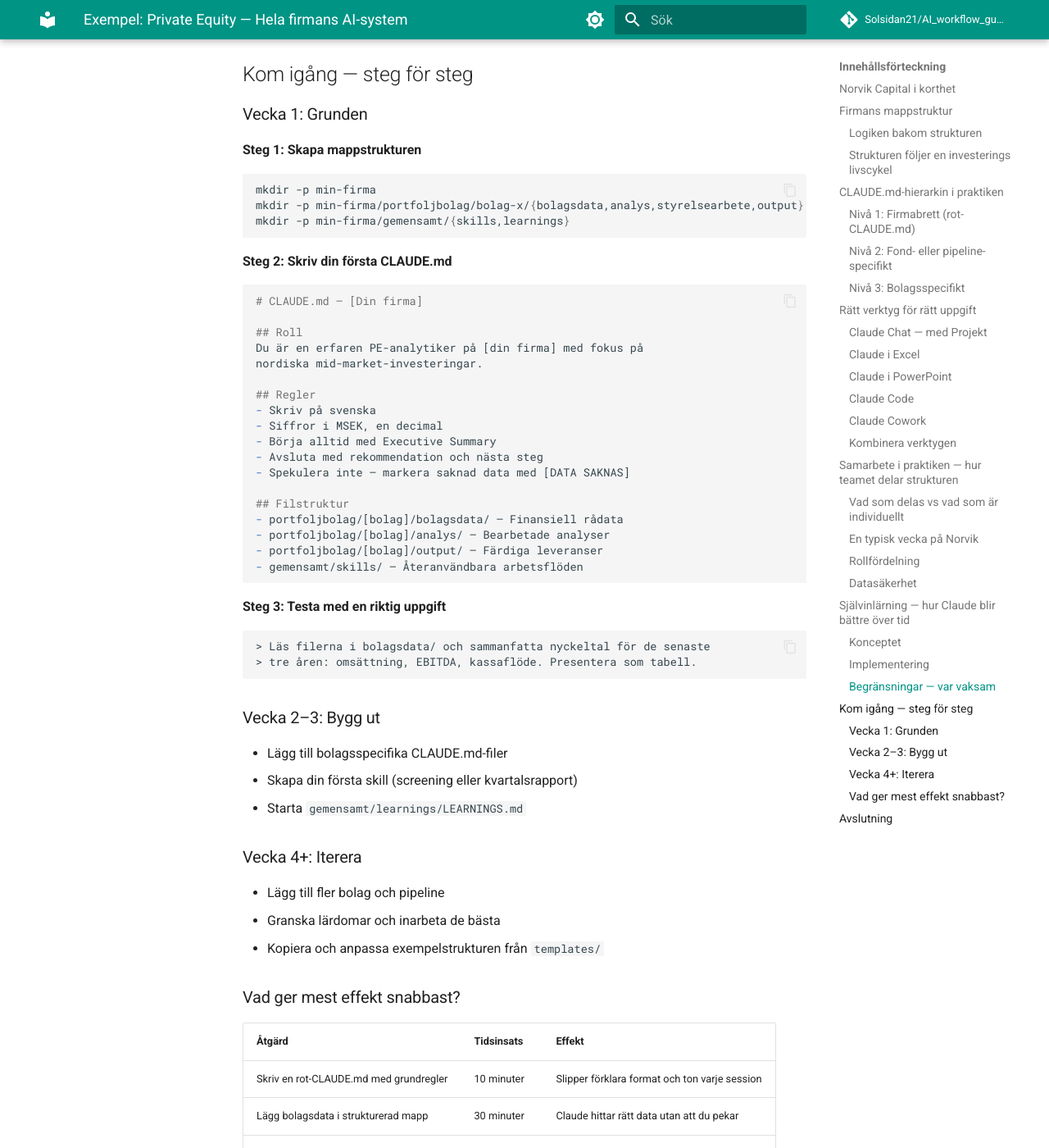
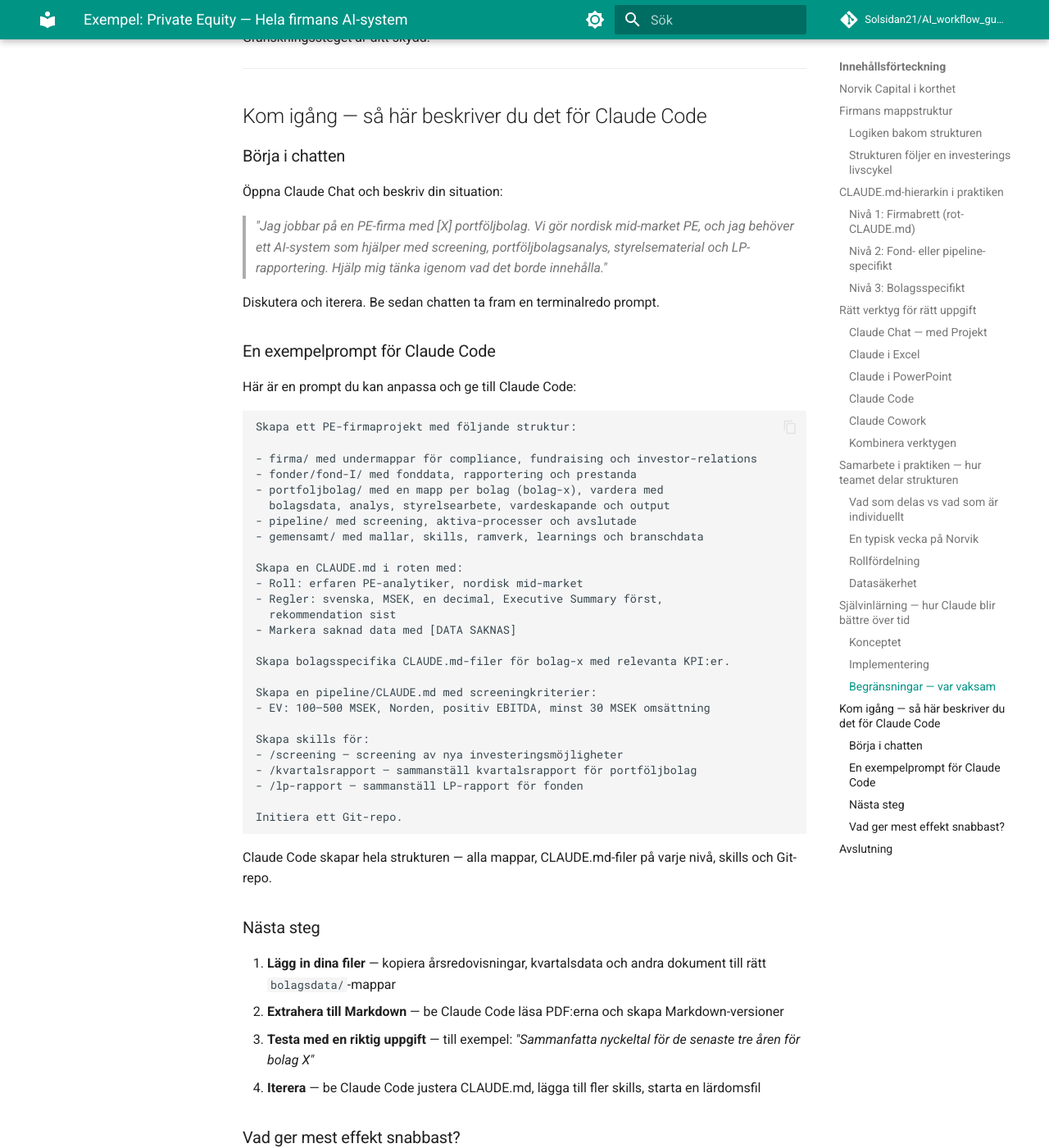
Before and after one commit to Solsidan21/AI_workflow_guide_svenska, an MkDocs documentation site: the page built from docs/05-exempel-private-equity.md, in a window 1280 px wide and 1400 px high, scrolled down 10360 px. Shown: the whole window at 82% size. Built offline with MkDocs 1.6.1 and Material for MkDocs 9.7.7, drawn with Linux system fonts in a browser that asks for light colours; comment, search, counter and statistics services are not loaded; some of the changed text lies outside the part shown.

Commit message:
Tonshift: från 'gör så här' till 'beskriv vad du vill, Claude bygger det'. Borttaget installationsguider och prisinfo.
Co-Authored-By: Claude Opus 4.6 <noreply@anthropic.com>

````diff
--- a/docs/03-mappstruktur-och-arbetssatt.md
+++ b/docs/03-mappstruktur-och-arbetssatt.md
@@ -3,6 +3,8 @@
 > *Det här är kapitlet som binder ihop allt. Struktur är inte administration — det är det som gör AI bra.*
 
 Det här är guidens viktigaste kapitel. Inte för att det är det mest tekniska, utan för att det beskriver **arbetssättet** som gör allt annat möjligt. Mappstruktur, CLAUDE.md, skills, och framför allt: det grundläggande arbetsflödet som förvandlar dina dokument till ett AI-system.
+
+En viktig poäng: **du skapar inte det här manuellt.** Du beskriver vad du behöver — i en chatt eller direkt i Claude Code — och Claude bygger strukturen åt dig. Det här kapitlet förklarar *varför* en bra struktur ser ut som den gör, så att du förstår vad Claude Code skapar och kan guida den rätt.
 
 ---
 
@@ -124,7 +126,7 @@ En kort `README.md` i varje mapp hjälper både dig och Claude att förstå vad
 
 ## Det centrala arbetsflödet — PDF till system
 
-Det här avsnittet beskriver det grundläggande arbetssätt som gör allt annat möjligt. Det är enkelt, men det förändrar allt.
+Det här avsnittet beskriver det grundläggande arbetssätt som gör allt annat möjligt. Det är enkelt, men det förändrar allt. **Du behöver inte göra stegen manuellt** — du beskriver vad du vill ha, och Claude Code utför dem.
 
 ### Problemet
 
@@ -158,7 +160,7 @@ Du har dokument — PDF:er, rapporter, kursböcker, branschdata. Du vill att AI
 
 ### Steg 1: Samla dina dokument
 
-Skapa en projektmapp med logisk struktur och lägg in dina dokument:
+Claude Code skapar en projektmapp med logisk struktur. Det enda du gör manuellt är att kopiera in dina dokument (PDF:er, CSV:er etc.) i rätt mapp. Resultatet ser ut ungefär så här:
 
 ```
 mitt-projekt/
@@ -214,24 +216,21 @@ data/rapporter/arsredovisning-2024/
 
 ### Steg 3: Publicera till GitHub
 
-Initiera ett Git-repo och pusha till GitHub:
+Claude Code kan initiera ett Git-repo och publicera till GitHub åt dig — be om det i din prompt, eller säg det i en session:
 
 ```
-git init
-git add -A
-git commit -m "Initial projektstruktur med extraherade data"
-git push
+> Initiera ett Git-repo och pusha projektet till GitHub.
 ```
 
 Nu finns ditt projekt versionshanterat och tillgängligt. Varje ändring loggas. Du kan alltid gå tillbaka.
 
 ### Steg 4: Koppla repot som Claude-projekt
 
-Här händer magin. I Claude Chat:
+Här händer magin. I Claude Chat kan du koppla ditt GitHub-repo som kunskapskälla till ett projekt:
 
-1. Skapa ett nytt projekt
-2. Koppla ditt GitHub-repo som kunskapskälla
-3. Skriv projektinstruktioner (baserade på din CLAUDE.md)
+1. Skapa ett nytt projekt i Claude Chat
+2. Koppla ditt GitHub-repo
+3. Claude Chat har nu samma kontext som Claude Code
 
 Nu har du **samma kunskap tillgänglig i både Claude Code och Claude Chat**. Du arbetar i Code när du behöver automation och filhantering. Du arbetar i Chat när du behöver snabba frågor och bollplank. Båda delar samma kunskapsbas.
 
@@ -266,7 +265,7 @@ Claude Code kan skapa PDF- och Word-filer genom verktyg som `pandoc` eller Pytho
 
 ### Vad är det?
 
-En Markdown-fil som du placerar i roten av din projektmapp. När Claude Code startar läser den CLAUDE.md automatiskt och följer instruktionerna. Varje session, utan att du behöver säga något.
+En Markdown-fil i roten av din projektmapp. Claude Code skapar den åt dig baserat på din beskrivning av projektet — vem du är, vad du arbetar med, vilka regler som gäller. Sedan läser Claude den automatiskt varje session och följer instruktionerna, utan att du behöver säga något.
 
 **Det är skillnaden mellan en assistent som börjar från noll varje dag och en som känner projektet.**
 
@@ -401,9 +400,9 @@ mitt-projekt/
 └── ...
 ```
 
-### Hur skapar du en skill?
+### Hur skapas en skill?
 
-Skapa en Markdown-fil med instruktioner:
+Claude Code skapar skills baserat på din beskrivning. Du kan säga "skapa en skill som sammanfattar rapporter" och Claude bygger filen åt dig. En typisk skill-fil ser ut så här:
 
 **`.claude/skills/sammanfattning.md`**
 ```markdown
@@ -480,70 +479,67 @@ Och Claude vet automatiskt: var data finns, hur analysen ska göras, var resulta
 
 ---
 
-## Praktisk övning — skapa din första projektstruktur
+## Praktisk övning — starta ditt första projekt
 
-### Steg 1: Skapa mappstrukturen
+### Steg 1: Börja i chatten
 
-```bash
-mkdir mitt-projekt
-cd mitt-projekt
-mkdir -p data/rapporter data/extraherat analys output mallar .claude/skills
+Öppna Claude Chat (eller ChatGPT, Gemini — valfri AI-chatt) och beskriv ditt projekt:
+
+> *"Jag jobbar som [din roll] och behöver hjälp med [ditt område]. Jag har [beskriv dina dokument — årsredovisningar, rapporter, kursböcker etc.]. Jag vill kunna analysera dem, ställa frågor mot dem och skapa sammanfattningar och rapporter. Hjälp mig tänka igenom hur ett bra AI-system för det här skulle se ut."*
+
+Diskutera och iterera. Ställ frågor. Förfina bilden av vad du behöver.
+
+### Steg 2: Ta fram en terminalredo prompt
+
+När du har en tydlig bild, be chatten skapa en prompt du kan ge direkt till Claude Code:
+
+> *"Bra, nu vill jag sätta upp det här som ett Claude Code-projekt. Skriv en komplett prompt jag kan klistra in i Claude Code som skapar hela mappstrukturen, en CLAUDE.md med reglerna vi diskuterat, och grundläggande skills för mina vanligaste uppgifter."*
+
+Chatten ger dig en prompt som kan se ut ungefär så här:
+
+```
+Skapa ett projekt för en [din roll] som arbetar med [ditt område].
+
+Mappstruktur:
+- data/ med undermappar för [dina dokumenttyper]
+- data/extraherat/ för bearbetade Markdown-versioner
+- analys/ för bearbetade analyser
+- output/ för färdiga leveranser
+- mallar/ för dokumentmallar
+
+CLAUDE.md ska innehålla:
+- Roll: [beskrivning]
+- Regler: svenska, [format], [ton]
+- Filstruktur: beskriv var allt finns
+
+Skapa skills för:
+- /sammanfattning — sammanfatta valfritt dokument
+- /[din vanligaste uppgift]
+
+Initiera ett Git-repo.
 ```
 
-### Steg 2: Skriv din CLAUDE.md
+### Steg 3: Ge prompten till Claude Code
 
-Skapa filen `CLAUDE.md` i rotmappen. Börja enkelt:
+1. Skapa en tom mapp för ditt projekt (det enda manuella steget)
+2. Öppna terminalen i den mappen
+3. Starta Claude Code med `claude`
+4. Klistra in prompten
 
-```markdown
-# CLAUDE.md
+Claude Code skapar hela strukturen — mappar, CLAUDE.md, skills, README-filer och Git-repo. Du behöver inte skriva en enda fil själv.
 
-## Roll
-Du är min assistent för [beskriv projektet].
+### Steg 4: Lägg in dina filer och extrahera
 
-## Regler
-- Skriv på svenska
-- Var koncis och faktadriven
-- Använd tabeller för jämförelser
-
-## Filstruktur
-- data/ — Källmaterial och rådata
-- analys/ — Bearbetade analyser
-- output/ — Färdiga leveranser
-- mallar/ — Rapportmallar
-```
-
-### Steg 3: Lägg in dina filer
-
-Kopiera relevant material till `data/`. Ge filerna beskrivande namn.
-
-### Steg 4: Starta Claude Code och extrahera
-
-```bash
-cd mitt-projekt
-claude
-```
+Kopiera dina dokument (PDF:er, rapporter, CSV:er) till `data/`-mappen. Sedan i Claude Code:
 
 ```
-> Läs alla PDF:er i data/rapporter/ och extrahera nyckeltal och
+> Läs alla PDF:er i data/ och extrahera nyckeltal och
 > sammanfattningar till Markdown-filer i data/extraherat/
 ```
 
-### Steg 5: Initiera Git och pusha
+### Steg 5: Bygg ut över tid
 
-```bash
-git init
-git add -A
-git commit -m "Initial projektstruktur"
-git push
-```
-
-### Steg 6: Koppla som Claude-projekt
-
-Skapa ett projekt i Claude Chat, koppla repot, och skriv projektinstruktioner baserade på din CLAUDE.md.
-
-### Steg 7: Bygg ut
-
-Gör CLAUDE.md mer detaljerad. Skapa skills för uppgifter du gör ofta. Över tid växer projektet och Claude blir bättre och bättre på att hjälpa dig.
+Ditt system växer med dig. Be Claude Code lägga till fler skills när du upptäcker återkommande uppgifter. Uppdatera CLAUDE.md när du vill justera regler eller ton. Koppla repot som ett Claude-projekt i Claude Chat för snabba frågor. Varje session blir bättre än den föregående.
 
 ---
 
@@ -551,7 +547,7 @@ Gör CLAUDE.md mer detaljerad. Skapa skills för uppgifter du gör ofta. Över t
 
 I det här repots [`templates/`](../templates/)-mapp hittar du färdiga mallar — CLAUDE.md-exempel, skill-filer och projektstrukturer för olika roller och branscher.
 
-Använd dem som utgångspunkt och anpassa till ditt arbete.
+Du kan ge dem som kontext till Claude Code: "Använd mallen i templates/ som utgångspunkt och anpassa till mitt projekt."
 
 ---
 
--- a/docs/05-exempel-private-equity.md
+++ b/docs/05-exempel-private-equity.md
@@ -8,7 +8,7 @@ De tidigare kapitlen har gått igenom koncepten: trappan, kontexthantering, mapp
 
 Norvik Capital finns inte på riktigt. Men strukturen, arbetsflödena och exemplen är byggda för att vara realistiska — du ska kunna ta dem och anpassa till din egen firma.
 
-> Allt som refereras i det här kapitlet finns som färdiga filer i [`templates/private-equity/firma-exempel/`](../templates/private-equity/firma-exempel/). Du kan kopiera hela mappen och börja använda den direkt.
+> Allt som refereras i det här kapitlet finns som färdiga filer i [`templates/private-equity/firma-exempel/`](../templates/private-equity/firma-exempel/). Du kan ge dem som utgångspunkt till Claude Code — beskriv vad du vill anpassa så bygger Claude resten.
 
 ---
 
@@ -226,7 +226,7 @@ Hjälper med struktur och innehåll:
 
 ### Claude Code
 
-Allt som gynnas av kontext, automatisering och konsistens.
+Allt som gynnas av kontext, automatisering och konsistens. Så här beskriver du typiska uppgifter:
 
 **Screening med kontext:**
 ```
@@ -389,71 +389,68 @@ Om svaret innehåller något värdefullt — dokumentera det.
 
 ---
 
-## Kom igång — steg för steg
+## Kom igång — så här beskriver du det för Claude Code
 
-### Vecka 1: Grunden
+### Börja i chatten
 
-**Steg 1: Skapa mappstrukturen**
+Öppna Claude Chat och beskriv din situation:
 
-```bash
-mkdir -p min-firma
-mkdir -p min-firma/portfoljbolag/bolag-x/{bolagsdata,analys,styrelsearbete,output}
-mkdir -p min-firma/gemensamt/{skills,learnings}
+> *"Jag jobbar på en PE-firma med [X] portföljbolag. Vi gör nordisk mid-market PE, och jag behöver ett AI-system som hjälper med screening, portföljbolagsanalys, styrelsematerial och LP-rapportering. Hjälp mig tänka igenom vad det borde innehålla."*
+
+Diskutera och iterera. Be sedan chatten ta fram en terminalredo prompt.
+
+### En exempelprompt för Claude Code
+
+Här är en prompt du kan anpassa och ge till Claude Code:
+
+```
+Skapa ett PE-firmaprojekt med följande struktur:
+
+- firma/ med undermappar för compliance, fundraising och investor-relations
+- fonder/fond-I/ med fonddata, rapportering och prestanda
+- portfoljbolag/ med en mapp per bolag (bolag-x), vardera med
+  bolagsdata, analys, styrelsearbete, vardeskapande och output
+- pipeline/ med screening, aktiva-processer och avslutade
+- gemensamt/ med mallar, skills, ramverk, learnings och branschdata
+
+Skapa en CLAUDE.md i roten med:
+- Roll: erfaren PE-analytiker, nordisk mid-market
+- Regler: svenska, MSEK, en decimal, Executive Summary först,
+  rekommendation sist
+- Markera saknad data med [DATA SAKNAS]
+
+Skapa bolagsspecifika CLAUDE.md-filer för bolag-x med relevanta KPI:er.
+
+Skapa en pipeline/CLAUDE.md med screeningkriterier:
+- EV: 100–500 MSEK, Norden, positiv EBITDA, minst 30 MSEK omsättning
+
+Skapa skills för:
+- /screening — screening av nya investeringsmöjligheter
+- /kvartalsrapport — sammanställ kvartalsrapport för portföljbolag
+- /lp-rapport — sammanställ LP-rapport för fonden
+
+Initiera ett Git-repo.
 ```
 
-**Steg 2: Skriv din första CLAUDE.md**
+Claude Code skapar hela strukturen — alla mappar, CLAUDE.md-filer på varje nivå, skills och Git-repo.
 
-```markdown
-# CLAUDE.md — [Din firma]
+### Nästa steg
 
-## Roll
-Du är en erfaren PE-analytiker på [din firma] med fokus på
-nordiska mid-market-investeringar.
-
-## Regler
-- Skriv på svenska
-- Siffror i MSEK, en decimal
-- Börja alltid med Executive Summary
-- Avsluta med rekommendation och nästa steg
-- Spekulera inte — markera saknad data med [DATA SAKNAS]
-
-## Filstruktur
-- portfoljbolag/[bolag]/bolagsdata/ — Finansiell rådata
-- portfoljbolag/[bolag]/analys/ — Bearbetade analyser
-- portfoljbolag/[bolag]/output/ — Färdiga leveranser
-- gemensamt/skills/ — Återanvändbara arbetsflöden
-```
-
-**Steg 3: Testa med en riktig uppgift**
-
-```
-> Läs filerna i bolagsdata/ och sammanfatta nyckeltal för de senaste
-> tre åren: omsättning, EBITDA, kassaflöde. Presentera som tabell.
-```
-
-### Vecka 2–3: Bygg ut
-
-- Lägg till bolagsspecifika CLAUDE.md-filer
-- Skapa din första skill (screening eller kvartalsrapport)
-- Starta `gemensamt/learnings/LEARNINGS.md`
-
-### Vecka 4+: Iterera
-
-- Lägg till fler bolag och pipeline
-- Granska lärdomar och inarbeta de bästa
-- Kopiera och anpassa exempelstrukturen från `templates/`
+1. **Lägg in dina filer** — kopiera årsredovisningar, kvartalsdata och andra dokument till rätt `bolagsdata/`-mappar
+2. **Extrahera till Markdown** — be Claude Code läsa PDF:erna och skapa Markdown-versioner
+3. **Testa med en riktig uppgift** — till exempel: *"Sammanfatta nyckeltal för de senaste tre åren för bolag X"*
+4. **Iterera** — be Claude Code justera CLAUDE.md, lägga till fler skills, starta en lärdomsfil
 
 ### Vad ger mest effekt snabbast?
 
-| Åtgärd | Tidsinsats | Effekt |
-|--------|------------|--------|
-| Skriv en rot-CLAUDE.md med grundregler | 10 minuter | Slipper förklara format och ton varje session |
-| Lägg bolagsdata i strukturerad mapp | 30 minuter | Claude hittar rätt data utan att du pekar |
-| Skapa en skill för vanligaste uppgiften | 20 minuter | Samma kvalitet varje gång |
-| Lägg till bolagsspecifik CLAUDE.md | 15 minuter | Claude förstår bolaget utan förklaring |
-| Starta en lärdomsfil | 5 minuter | Systemet börjar bli bättre över tid |
+| Åtgärd | Effekt |
+|--------|--------|
+| Ge Claude Code en bra projektbeskrivning | Hela grundstrukturen skapas på minuter |
+| Kopiera in bolagsdata och extrahera till Markdown | Claude hittar rätt data utan att du pekar |
+| Testa en vanlig uppgift (screening, kvartalsrapport) | Du ser direkt vad som fungerar och behöver justeras |
+| Starta en lärdomsfil | Systemet börjar bli bättre över tid |
 
-Börja uppifrån. Varje steg ger effekt i sig självt.
+Börja enkelt. Varje session gör systemet lite bättre.
 
 ---
 
````
Also changed, not shown: docs/00-grundbegrepp.md (+2 -2 lines), docs/01-verktygslandskapet.md (+18 -4 lines), docs/02-promptteknik-och-kontext.md (+17 -0 lines).
